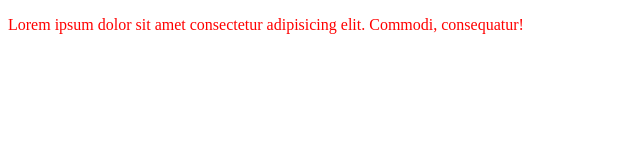
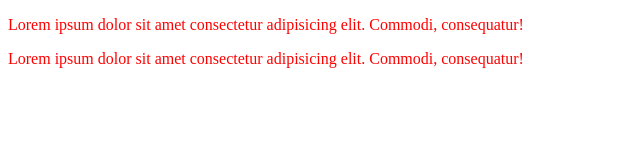
Before and after one commit to insane-idea/cssMemSlider, a plain HTML site: page cssMemSlider/index.html in a window 1280 px wide. Shown: the whole page, without its empty margins (0-640 px from the left). Drawn offline with Linux system fonts and the light colour scheme.

```diff
--- a/cssMemSlider/index.html
+++ b/cssMemSlider/index.html
@@ -9,5 +9,6 @@
 </head>
 <body>
   <p>Lorem ipsum dolor sit amet consectetur adipisicing elit. Commodi, consequatur!</p>
+  <p>Lorem ipsum dolor sit amet consectetur adipisicing elit. Commodi, consequatur!</p>
 </body>
 </html>
```
